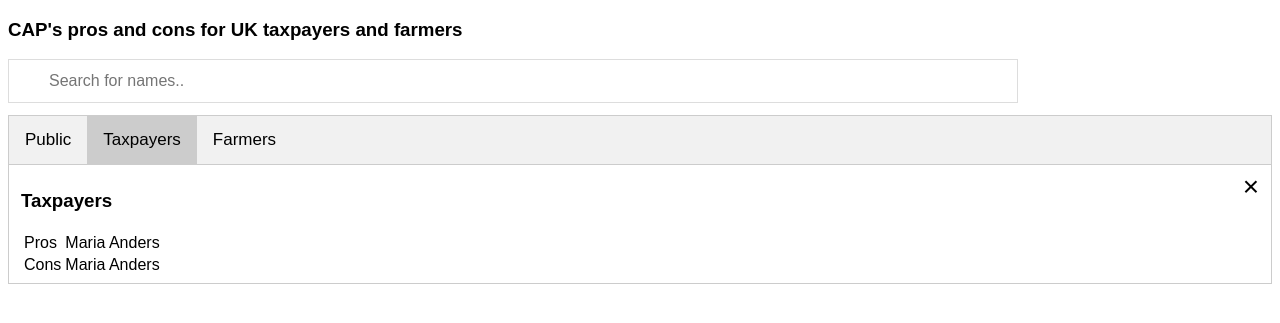
After one commit to Roawaal/IRP, a Flask app: template templates/pros_cons_cap.html in a window 1280 px wide, after a click on "Taxpayers". The commit adds this page. Shown: the top 323 px of the page. Run offline with Flask 3, Linux system fonts and the light colour scheme; the template is opened without the code that fills it, so the values that code supplies are empty.

Commit message:
Filter and searchable chart

```diff
--- a/static/2010_2022cap.css
+++ b/static/2010_2022cap.css
@@ -1,11 +1,5 @@
 body {
   font-family: Arial, sans-serif;
-}
-
-#pivot-container {
-  margin: 0 auto;
-  width: 75%;
-  margin-bottom: 20px;
 }
 
 button {
--- /dev/null
+++ b/templates/pros_cons_cap.html
@@ -0,0 +1,161 @@
+<!DOCTYPE html>
+<html>
+<head>
+<meta name="viewport" content="width=device-width, initial-scale=1">
+<style>
+body {font-family: Arial;}
+
+#myInput {
+  width: 75%; /* Full-width */
+  font-size: 16px; /* Increase font-size */
+  padding: 12px 20px 12px 40px; /* Add some padding */
+  border: 1px solid #ddd; /* Add a grey border */
+  margin-bottom: 12px; /* Add some space below the input */
+}
+
+#myTable {
+  border-collapse: collapse; /* Collapse borders */
+  width: 75%; /* Full-width */
+  border: 1px solid #ddd; /* Add a grey border */
+  font-size: 18px; /* Increase font-size */
+}
+
+#myTable th, #myTable td {
+  text-align: left; /* Left-align text */
+  padding: 12px; /* Add padding */
+}
+
+#myTable tr {
+  /* Add a bottom border to all table rows */
+  border-bottom: 1px solid #ddd;
+}
+
+#myTable tr.header, #myTable tr:hover {
+  /* Add a grey background color to the table header and on hover */
+  background-color: #f1f1f1;
+}
+.tab {
+  overflow: hidden;
+  border: 1px solid #ccc;
+  background-color: #f1f1f1;
+}
+
+/* Style the buttons inside the tab */
+.tab button {
+  background-color: inherit;
+  float: left;
+  border: none;
+  outline: none;
+  cursor: pointer;
+  padding: 14px 16px;
+  transition: 0.3s;
+  font-size: 17px;
+}
+
+/* Change background color of buttons on hover */
+.tab button:hover {
+  background-color: #ddd;
+}
+
+/* Create an active/current tablink class */
+.tab button.active {
+  background-color: #ccc;
+}
+
+/* Style the tab content */
+.tabcontent {
+  display: none;
+  padding: 6px 12px;
+  border: 1px solid #ccc;
+  border-top: none;
+}
+
+/* Style the close button */
+.topright {
+  float: right;
+  cursor: pointer;
+  font-size: 28px;
+}
+
+.topright:hover {color: #9ce3aa;}
+</style>
+</head>
+<body>
+
+<h3>CAP's pros and cons for UK taxpayers and farmers</h3>
+<input type="text" id="myInput" onkeyup="myFunction()" placeholder="Search for names.." title="Type in a name">
+<div class="tab">
+    <button class="tablinks" onclick="openCity(event, 'Public')" id="defaultOpen">Public</button>
+  <button class="tablinks" onclick="openCity(event, 'Taxpayers')" id="defaultOpen">Taxpayers</button>
+  <button class="tablinks" onclick="openCity(event, 'Farmers')">Farmers</button>
+</div>
+
+<div id="Public" class="tabcontent">
+  <span class="topright" onclick="this.parentElement.style.display='none'">&times;</span>
+  <h3>......</h3>
+
+</div>
+<div id="Taxpayers" class="tabcontent">
+  <span class="topright" onclick="this.parentElement.style.display='none'">&times;</span>
+  <h3>Taxpayers</h3>
+<table>
+  <tr>
+    <td>Pros</td>
+    <td>Maria Anders</td>
+  </tr>
+  <tr>
+    <td>Cons</td>
+    <td>Maria Anders</td>
+  </tr>
+</table>
+
+</div>
+
+<div id="Farmers" class="tabcontent">
+  <span class="topright" onclick="this.parentElement.style.display='none'">&times;</span>
+  <h3>......</h3>
+
+</div>
+
+
+<script>
+
+function myFunction() {
+  var input, filter, table, tr, td, i, txtValue;
+  input = document.getElementById("myInput");
+  filter = input.value.toUpperCase();
+  table = document.getElementById("myTable"); // Corrected table ID
+  tr = table.getElementsByTagName("tr");
+  for (i = 0; i < tr.length; i++) {
+    td = tr[i].getElementsByTagName("td")[0];
+    if (td) {
+      txtValue = td.textContent || td.innerText;
+      if (txtValue.toUpperCase().indexOf(filter) > -1) {
+        tr[i].style.display = "";
+      } else {
+        tr[i].style.display = "none";
+      }
+    }
+  }
+}
+
+function openCity(evt, cityName) {
+  var i, tabcontent, tablinks;
+  tabcontent = document.getElementsByClassName("tabcontent");
+  for (i = 0; i < tabcontent.length; i++) {
+    tabcontent[i].style.display = "none";
+  }
+  tablinks = document.getElementsByClassName("tablinks");
+  for (i = 0; i < tablinks.length; i++) {
+    tablinks[i].className = tablinks[i].className.replace(" active", "");
+  }
+  document.getElementById(cityName).style.display = "block";
+  evt.currentTarget.className += " active";
+}
+
+// Get the element with id="defaultOpen" and click on it
+document.getElementById("defaultOpen").click();
+</script>
+
+</body>
+</html>
```
Also changed, not shown: static/regulations.css (+10 -1 lines), templates/2010_2022cap.html (+7 -1 lines), templates/2010_2022ukcap.html (+22 -14 lines), templates/regulations.html (+13 -2 lines).
